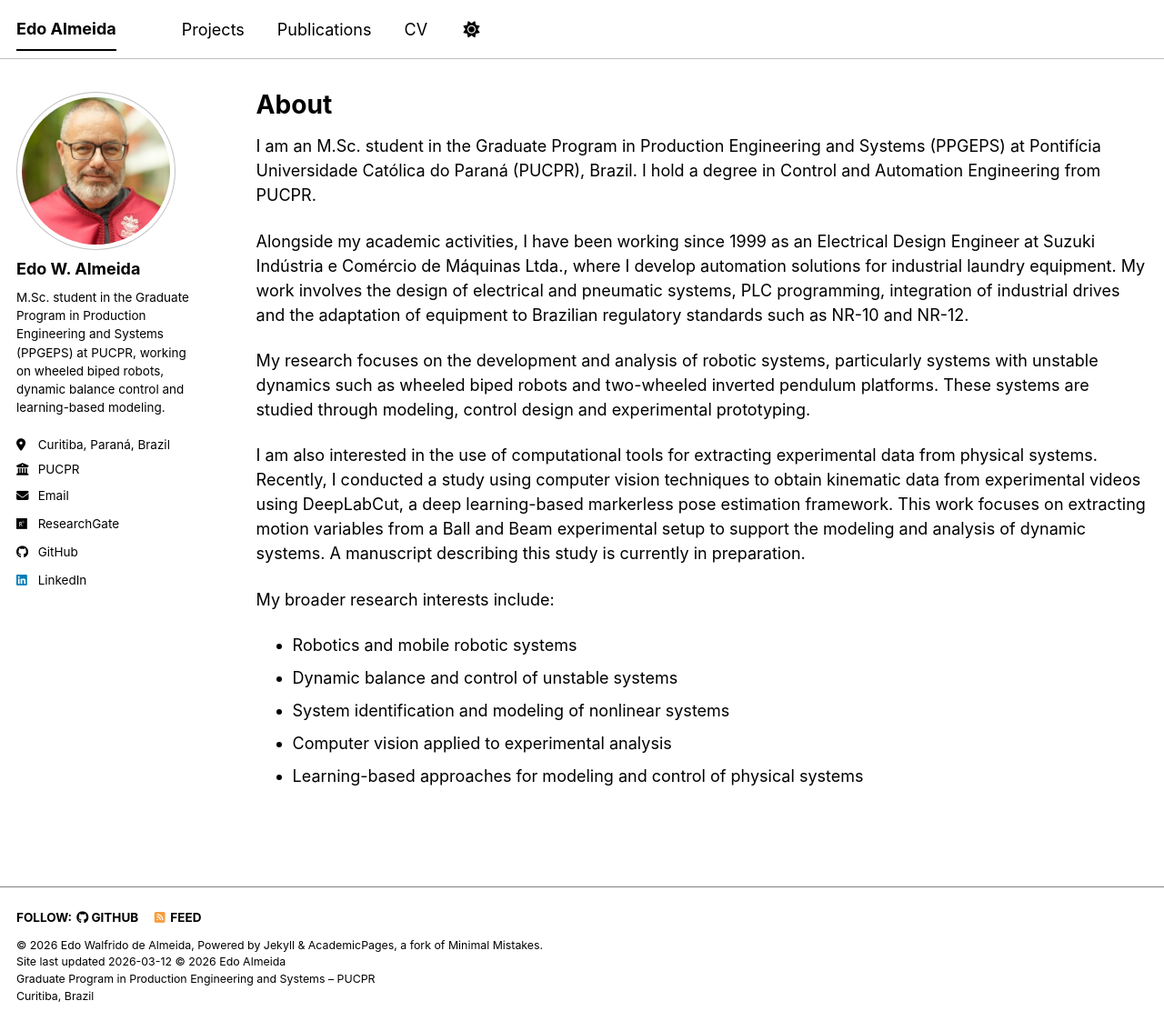
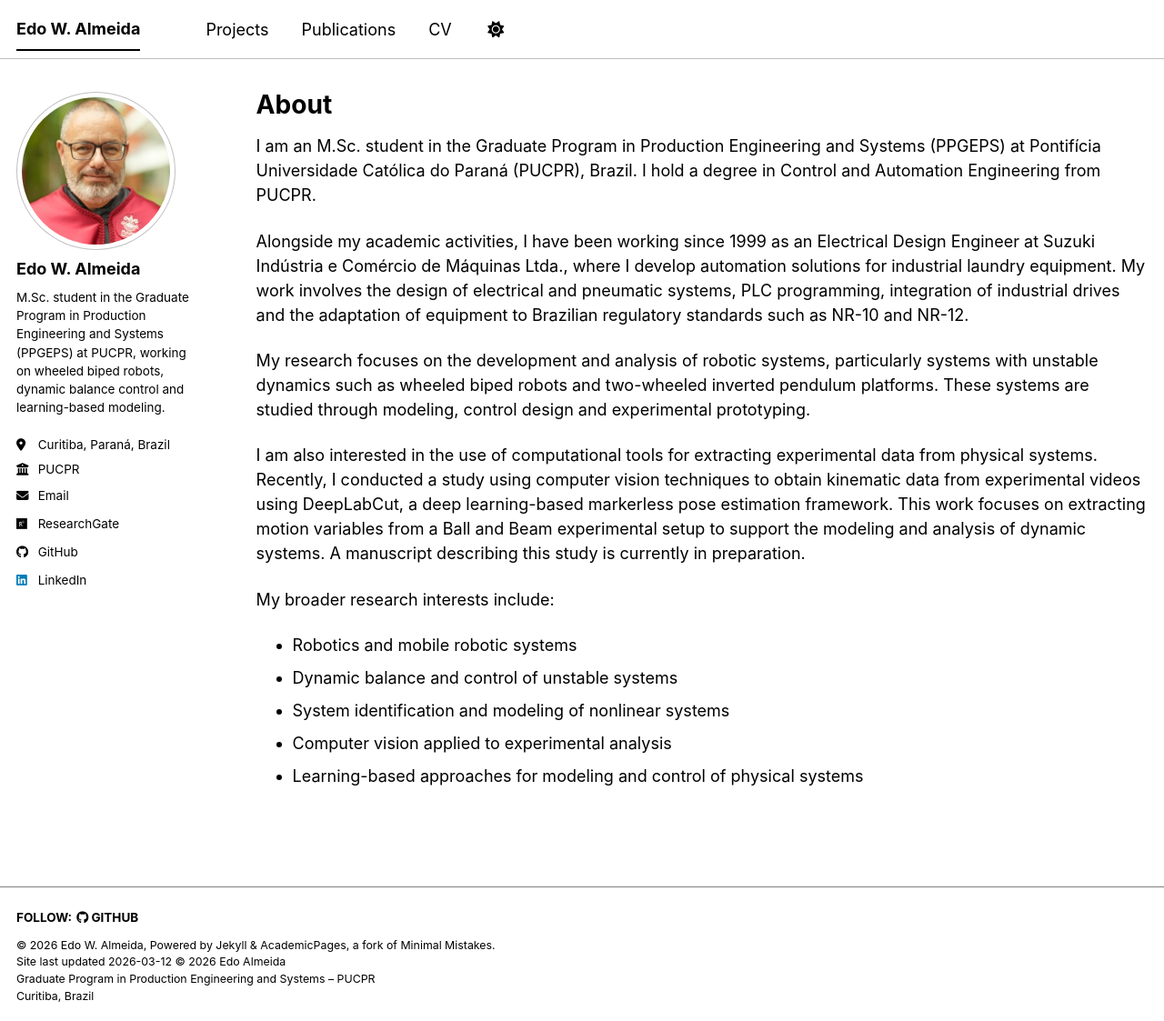
Before and after one commit to EdoAlmeida/EdoAlmeida.github.io, a Jekyll site: the page built from _pages/about.md, in a window 1280 px wide and 1123 px high. Shown: the whole window at 91% size. Built offline with Jekyll 4.4.1, drawn with Linux system fonts in a browser that asks for light colours; a script bundle is joined from its source files by our own code; library files that are not in the unit come from our copies.

Commit message:
Update _config.yml

```diff
--- a/_config.yml
+++ b/_config.yml
@@ -9,9 +9,9 @@
 # Basic Site Settings
 locale                   : "en-US"
 site_theme               : "contrast" # The available themes options are "default", "air", "sunrise", "mint", "dirt" and "contrast"
-title                    : "Edo Almeida"
+title                    : "Edo W. Almeida"
 title_separator          : "-"
-name                     : &name "Edo Walfrido de Almeida"
+name                     : &name "Edo W. Almeida"
 description              : &description "Academic website with projects, publications and research activities."   # Update this with a general description of your site, this is the default if not overridden by a page
 url                      : https://edoalmeida.github.io # The base hostname & protocol for your site e.g. "https://[your GitHub username].github.io",
                                                            # or if you already have some other page hosted on Github then use "https://[your GitHub username].github.io/[Your Repo Name]"
@@ -50,7 +50,7 @@ author:
   bitbucket        : # Username - Update with your username on the site
   codepen          : # Username
   dribbble         : # Username
-  github           : "EdoAlmeida"
+  github           : "EdoAlmeida/edoalmeida.github.io"
   kaggle           : # Username
   stackoverflow    : # User number or user number and name (i.e., use "1" or "1/jeff-atwood")
 
@@ -124,7 +124,7 @@ staticman:
       options:
         format           : "iso8601" # "iso8601" (default), "timestamp-seconds", "timestamp-milliseconds"
 atom_feed:
-  hide                   : false     # change to true to hide the RSS feed in the footer
+  hide                   : true     # change to true to hide the RSS feed in the footer
   path                   : # blank (default) uses feed.xml
 
 
```
